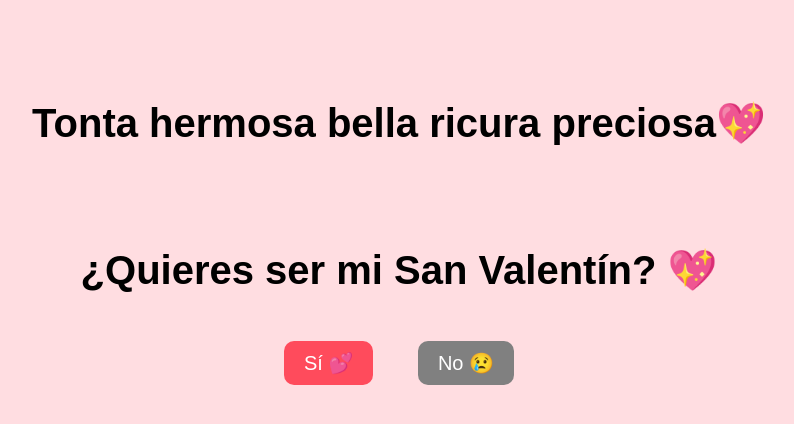
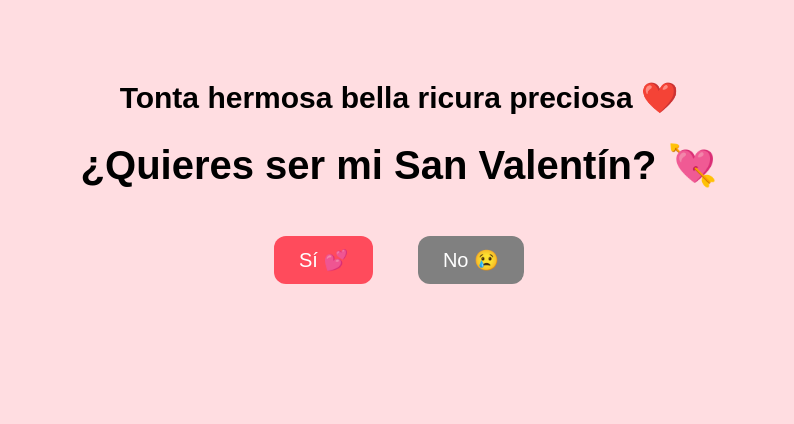
Before and after one commit to gerardo1211/para-tonta-mi-bebita-hermosa, a plain HTML site: page index.html in a window 1280 px wide. Shown: the whole page, without its empty margins (241-1035 px from the left). Drawn offline with Linux system fonts and the light colour scheme.

Commit message:
Update index.html

```diff
--- a/index.html
+++ b/index.html
@@ -2,38 +2,57 @@
 <html lang="es">
 <head>
 <meta charset="UTF-8">
-<h1>Tonta hermosa bella ricura preciosa💖 </h1>
+<title>San Valentín ❤️</title>
+
 <style>
 body{
     text-align:center;
     font-family: Arial, sans-serif;
     background-color:#ffdde1;
+    margin:0;
 }
+
+h2{
+    margin-top:80px;
+    font-size:30px;
+}
+
 h1{
-    margin-top:100px;
     font-size:40px;
 }
+
 button{
     font-size:20px;
-    padding:10px 20px;
+    padding:12px 25px;
     margin:20px;
     border:none;
-    border-radius:10px;
+    border-radius:12px;
     cursor:pointer;
+    transition:0.3s;
 }
+
 #yes{
     background-color:#ff4b5c;
     color:white;
 }
+
+#yes:hover{
+    transform:scale(1.1);
+}
+
 #no{
     background-color:gray;
     color:white;
 }
 </style>
+
 </head>
+
 <body>
 
-<h1>¿Quieres ser mi San Valentín? 💖</h1>
+<h2>Tonta hermosa bella ricura preciosa ❤️</h2>
+
+<h1>¿Quieres ser mi San Valentín? 💘</h1>
 
 <button id="yes">Sí 💕</button>
 <button id="no">No 😢</button>
@@ -43,8 +62,8 @@ const noBtn = document.getElementById("no");
 const yesBtn = document.getElementById("yes");
 
 noBtn.addEventListener("mouseover", () => {
-    const x = Math.random() * window.innerWidth;
-    const y = Math.random() * window.innerHeight;
+    const x = Math.random() * (window.innerWidth - 100);
+    const y = Math.random() * (window.innerHeight - 50);
     noBtn.style.position = "absolute";
     noBtn.style.left = x + "px";
     noBtn.style.top = y + "px";
@@ -52,13 +71,12 @@ noBtn.addEventListener("mouseover", () => {
 
 yesBtn.addEventListener("click", () => {
     document.body.innerHTML = `
-    <h1>💖 CITA CONFIRMADA 💖</h1>
+    <h1 style="margin-top:100px;"> CITA CONFIRMADA 💖</h1>
     <h2>📅 14 de febrero - 4:00 PM</h2>
     <h2>👗 Vestimenta: lo que sea, todo te queda rico bb 😌</h2>
-    <h1>TE AMO MI AMORR 💕</h1>
+    <h1 style="margin-top:40px;">TE AMO MI AMORR </h1>
     `;
 });
-
 </script>
 
 </body>
```
